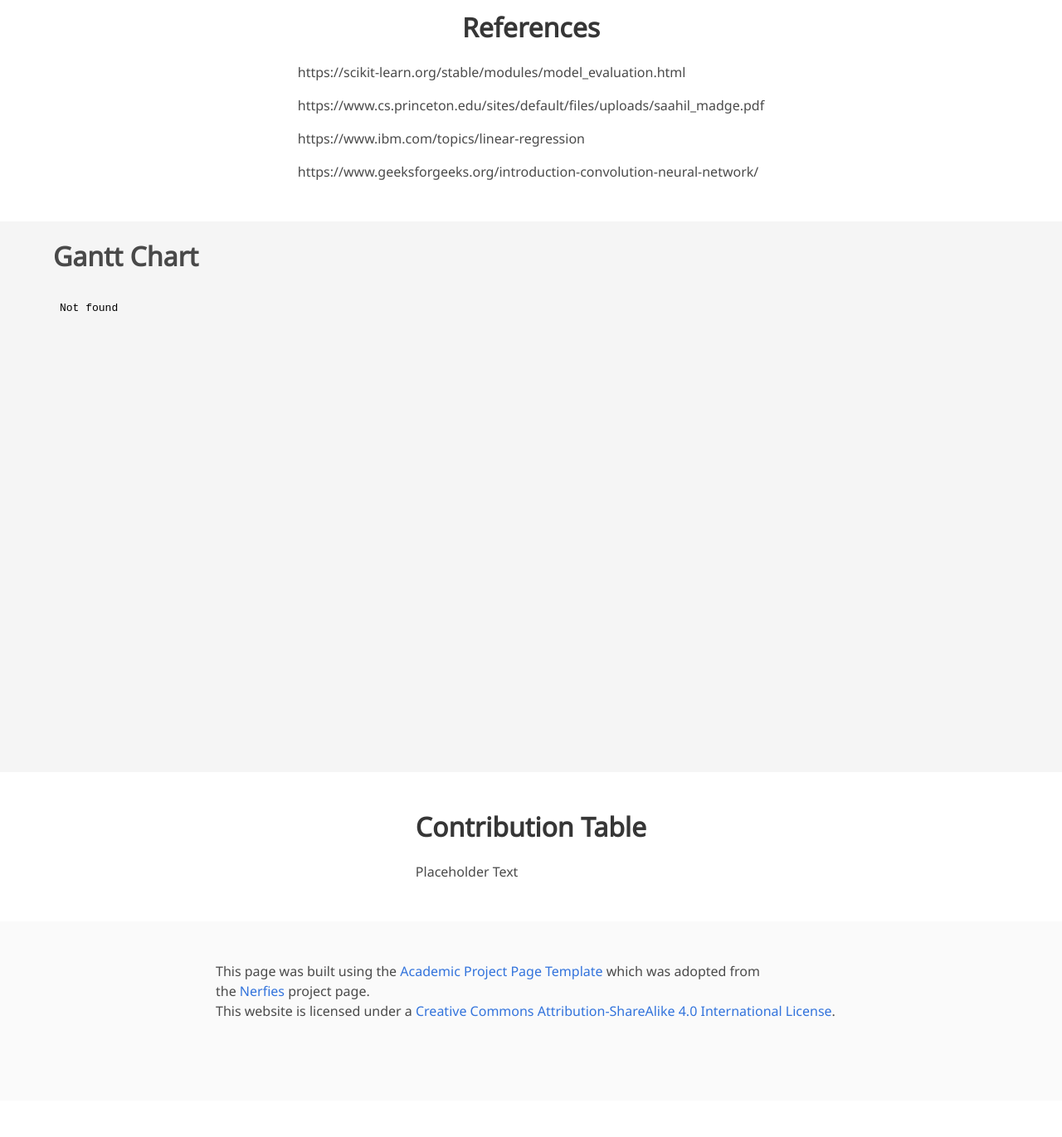
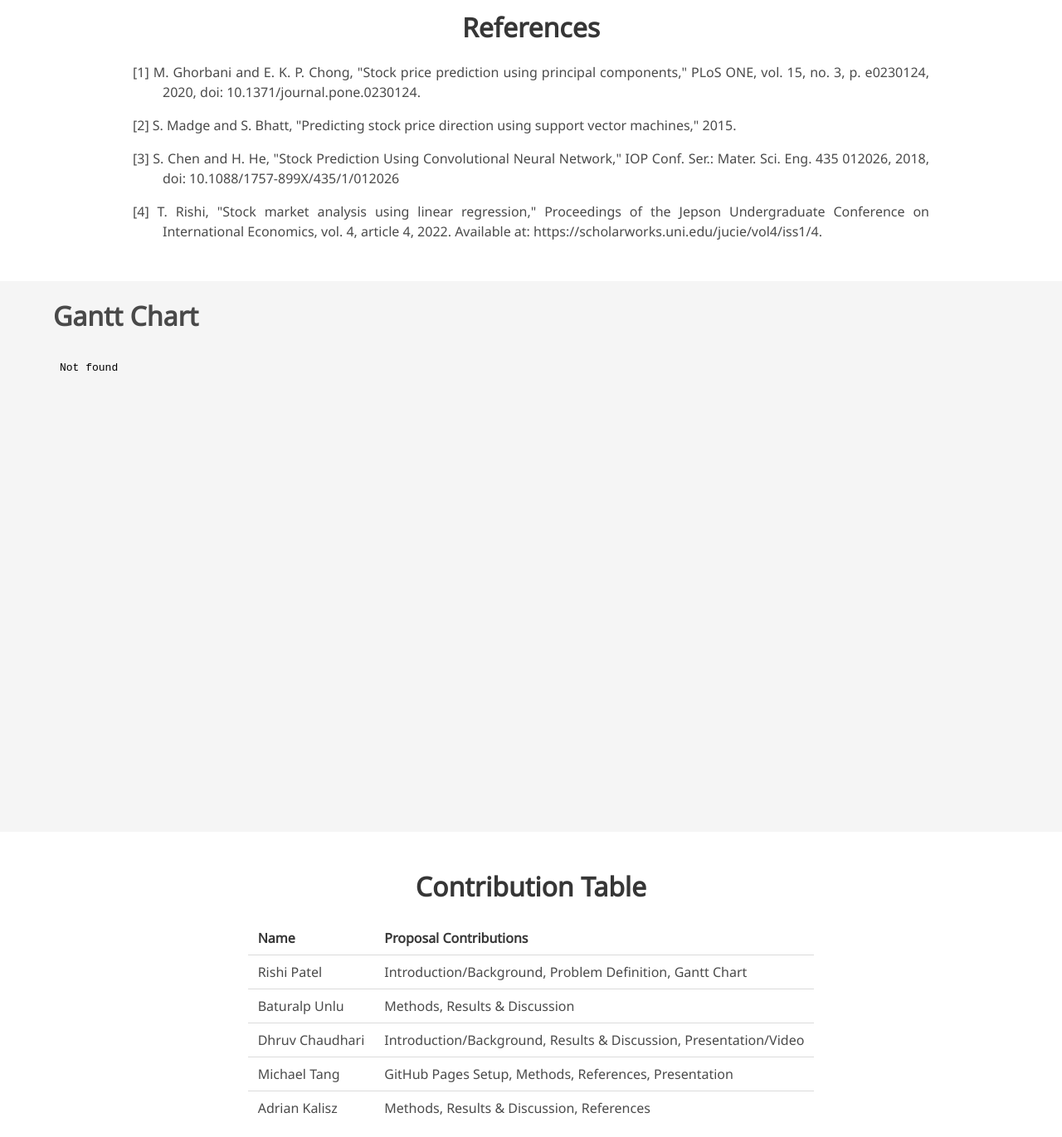
Before and after one commit to mtang2021/mtang2021.github.io, a plain HTML site: page index.html in a window 1280 px wide. Shown: the part 2191-3562 px from the top of the page at 83% size. Before the commit the page ends 3518 px from the top, so only its background shows below. Drawn offline with nearby package versions, Linux system fonts and the light colour scheme; some icons are missing; a web font is replaced by a local one.

Commit message:
Update index.html

```diff
--- a/index.html
+++ b/index.html
@@ -178,7 +178,7 @@
                 For columns with missing data, we will use K-Nearest Neighbors (KNN) to analyze how similar data behaves and substitute the missing values accordingly.
               </li>
               <li>
-                To reduce the number of features and simplify the model, we will apply Principal Component Analysis (PCA), allowing us to drop features while retaining most of the variance.
+                To reduce the number of features and simplify the model, we will apply Principal Component Analysis (PCA), allowing us to drop features while retaining most of the variance [1].
               </li>
               <li>
                 We will remove outliers to prevent the model from being skewed by unrepresentative data. Specifically, we aim to remove data points falling below and above 2x the interquartile range (IQR).
@@ -189,13 +189,13 @@
             </p>
             <ul>
               <li>
-                SVM is effective for predicting rapid price changes in complex stock markets, as it excels in handling high-dimensional data and classifying intricate patterns. It is also commonly used to predict price movements.
+                SVM is effective for predicting rapid price changes in complex stock markets, as it excels in handling high-dimensional data and classifying intricate patterns. It is also commonly used to predict price movements [2].
               </li>
               <li>
-                CNN, traditionally used for image and pattern recognition, can be adapted for stock market prediction by treating past price data as a two-dimensional system. CNN is effective in revealing subtle patterns in stock data through its many technical indicators. Unlike SVM, CNN provides visual insights into non-linear relationships.
+                CNN, traditionally used for image and pattern recognition, can be adapted for stock market prediction by treating past price data as a two-dimensional system. CNN is effective in revealing subtle patterns in stock data through its many technical indicators. Unlike SVM, CNN provides visual insights into non-linear relationships [3].
               </li>
               <li>
-                Linear Regression is one of the simplest models used in stock market prediction. It works best when the relationship between input features (e.g., past prices, volume) and output features (e.g., expected future prices) is linear. While it allows for quick interpretation of simpler, linear data, more complex datasets may benefit from using SVM or CNN.
+                Linear Regression is one of the simplest models used in stock market prediction. It works best when the relationship between input features (e.g., past prices, volume) and output features (e.g., expected future prices) is linear [4]. While it allows for quick interpretation of simpler, linear data, more complex datasets may benefit from using SVM or CNN.
               </li>
             </ul>
           </div>
@@ -228,18 +228,18 @@
     <div class="columns is-centered has-text-centered">
       <div class="column">
         <h2 class="title is-3">References</h2>
-        <div class="content has-text-justified">
+        <div class="content has-text-justified" style="text-indent: -36px; padding-left: 36px;">
           <p>
-            https://scikit-learn.org/stable/modules/model_evaluation.html
+            [1] M. Ghorbani and E. K. P. Chong, "Stock price prediction using principal components," PLoS ONE, vol. 15, no. 3, p. e0230124, 2020, doi: 10.1371/journal.pone.0230124.
           </p>
           <p>
-            https://www.cs.princeton.edu/sites/default/files/uploads/saahil_madge.pdf
+            [2] S. Madge and S. Bhatt, "Predicting stock price direction using support vector machines," 2015.
           </p>
           <p>
-            https://www.ibm.com/topics/linear-regression
+            [3] S. Chen and H. He, "Stock Prediction Using Convolutional Neural Network," IOP Conf. Ser.: Mater. Sci. Eng. 435 012026, 2018, doi: 10.1088/1757-899X/435/1/012026
           </p>
           <p>
-            https://www.geeksforgeeks.org/introduction-convolution-neural-network/
+            [4] T. Rishi, "Stock market analysis using linear regression," Proceedings of the Jepson Undergraduate Conference on International Economics, vol. 4, article 4, 2022. Available at: https://scholarworks.uni.edu/jucie/vol4/iss1/4.
           </p>
         </div>
       </div>
@@ -269,9 +269,32 @@
       <div class="column">
         <h2 class="title is-3">Contribution Table</h2>
         <div class="content has-text-justified">
-          <p>
-            Placeholder Text
-          </p>
+          <table>
+            <tr>
+              <th>Name</th>
+              <th>Proposal Contributions</th>
+            </tr>
+            <tr>
+              <td>Rishi Patel</td>
+              <td>Introduction/Background, Problem Definition, Gantt Chart</td>
+            </tr>
+            <tr>
+              <td>Baturalp Unlu</td>
+              <td>Methods, Results & Discussion</td>
+            </tr>
+            <tr>
+              <td>Dhruv Chaudhari</td>
+              <td>Introduction/Background, Results & Discussion, Presentation/Video</td>
+            </tr>
+            <tr>
+              <td>Michael Tang</td>
+              <td>GitHub Pages Setup, Methods, References, Presentation</td>
+            </tr>
+            <tr>
+              <td>Adrian Kalisz</td>
+              <td>Methods, Results & Discussion, References</td>
+            </tr>
+          </table>
         </div>
       </div>
     </div>
```
